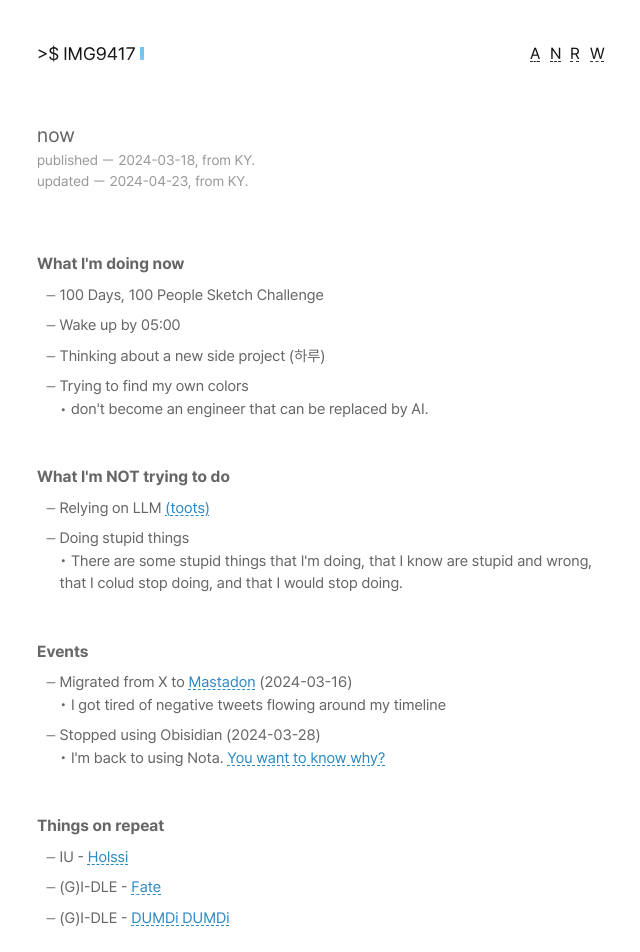
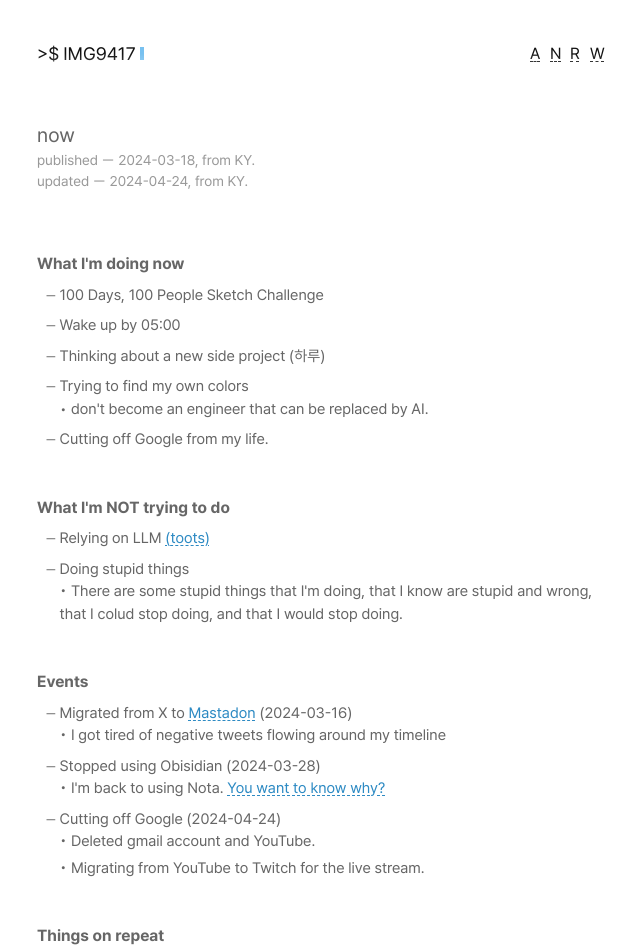
Before and after one commit to raselshikdar/blog.rasel.us.kg, a Next.js app: page /now in a window 1280 px wide. Shown: the top 952 px of the page, without its empty margins (319-959 px from the left). Built offline with nearby package versions, Linux system fonts and the light colour scheme.

Commit message:
updated now page

```diff
--- a/src/pages/now/index.tsx
+++ b/src/pages/now/index.tsx
@@ -10,7 +10,7 @@ const Now = () => {
   const title = "What I'm doing now"
   const ogImage = createOgImage({
     title,
-    meta: ['April 23, 2024', '#now-page'].join('・'),
+    meta: ['April 24, 2024', '#now-page'].join('・'),
   })
 
   return (
@@ -34,7 +34,7 @@ const Now = () => {
           <h1 className={styles.title}>now</h1>
           <div className={styles.date}>
             <span>published ー 2024-03-18, from KY.</span>
-            <span>updated ー 2024-04-23, from KY.</span>
+            <span>updated ー 2024-04-24, from KY.</span>
           </div>
         </div>
         <main className={styles.main}>
@@ -54,6 +54,7 @@ const Now = () => {
                   </li>
                 </ul>
               </li>
+              <li>Cutting off Google from my life.</li>
             </ul>
           </div>
 
@@ -108,6 +109,15 @@ const Now = () => {
                   </li>
                 </ul>
               </li>
+              <li>
+                Cutting off Google (2024-04-24)
+                <ul>
+                  <li>• Deleted gmail account and YouTube.</li>
+                  <li>
+                    • Migrating from YouTube to Twitch for the live stream.
+                  </li>
+                </ul>
+              </li>
             </ul>
           </div>
 
```
